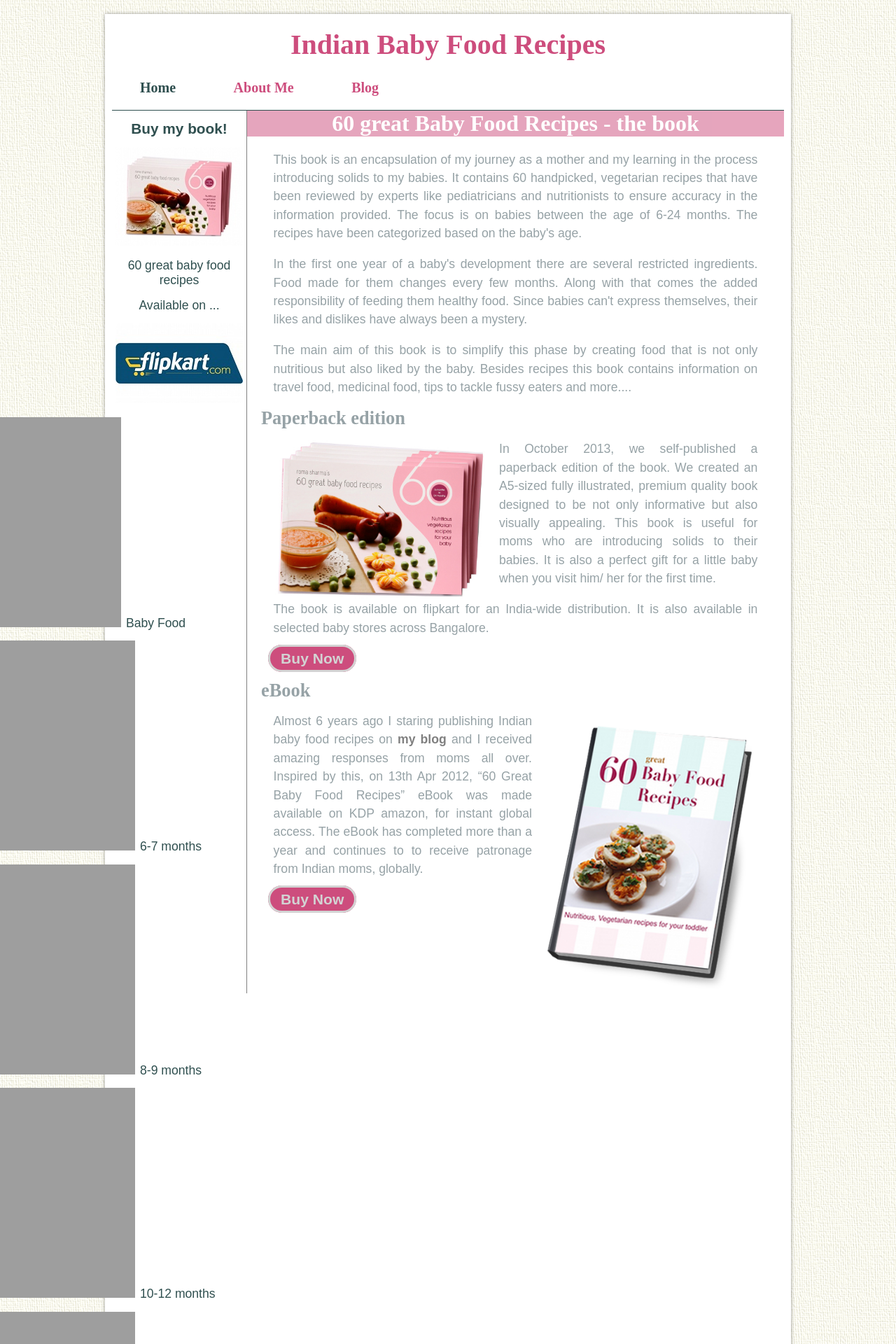
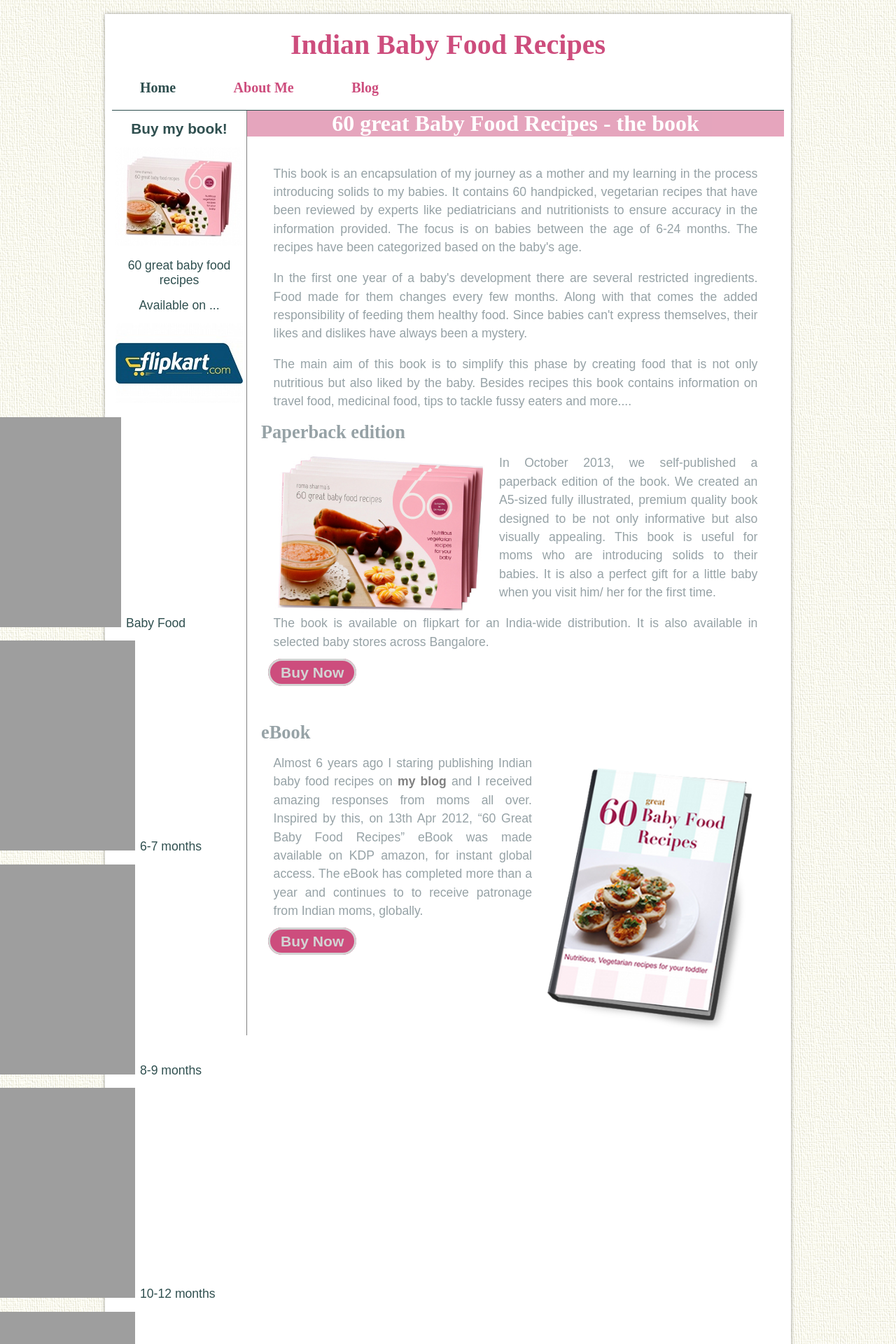
Before and after one commit to romaspace/romaspace.github.com, a Jekyll site: the page built from index.html, in a window 1280 px wide. Shown: the top 1920 px of the page at 70% size. Built offline with Jekyll 4.4.1, drawn with Linux system fonts in a browser that asks for light colours; the list of posts is cut into pages by our own code; comment, search, counter and statistics services are not loaded.

Commit message:
styling no change

```diff
--- a/css/new.css
+++ b/css/new.css
@@ -173,6 +173,10 @@
   margin: 1em;
 }
 
+.btn {
+  margin-bottom: 50px;
+}
+
 .btn a, .btn a:visited{
 	color: lightgray;
 	border: 3px solid lightgray;
@@ -216,6 +220,7 @@
   font-size: 2em;
   padding: 0;
   margin:0;
+  margin-bottom : 20px;
   text-align: center;
   font-family: 'Dancing Script', cursive;
 }
@@ -256,4 +261,5 @@
 
 .clear {
   clear: both;
+  margin: 10px;
 }
```
